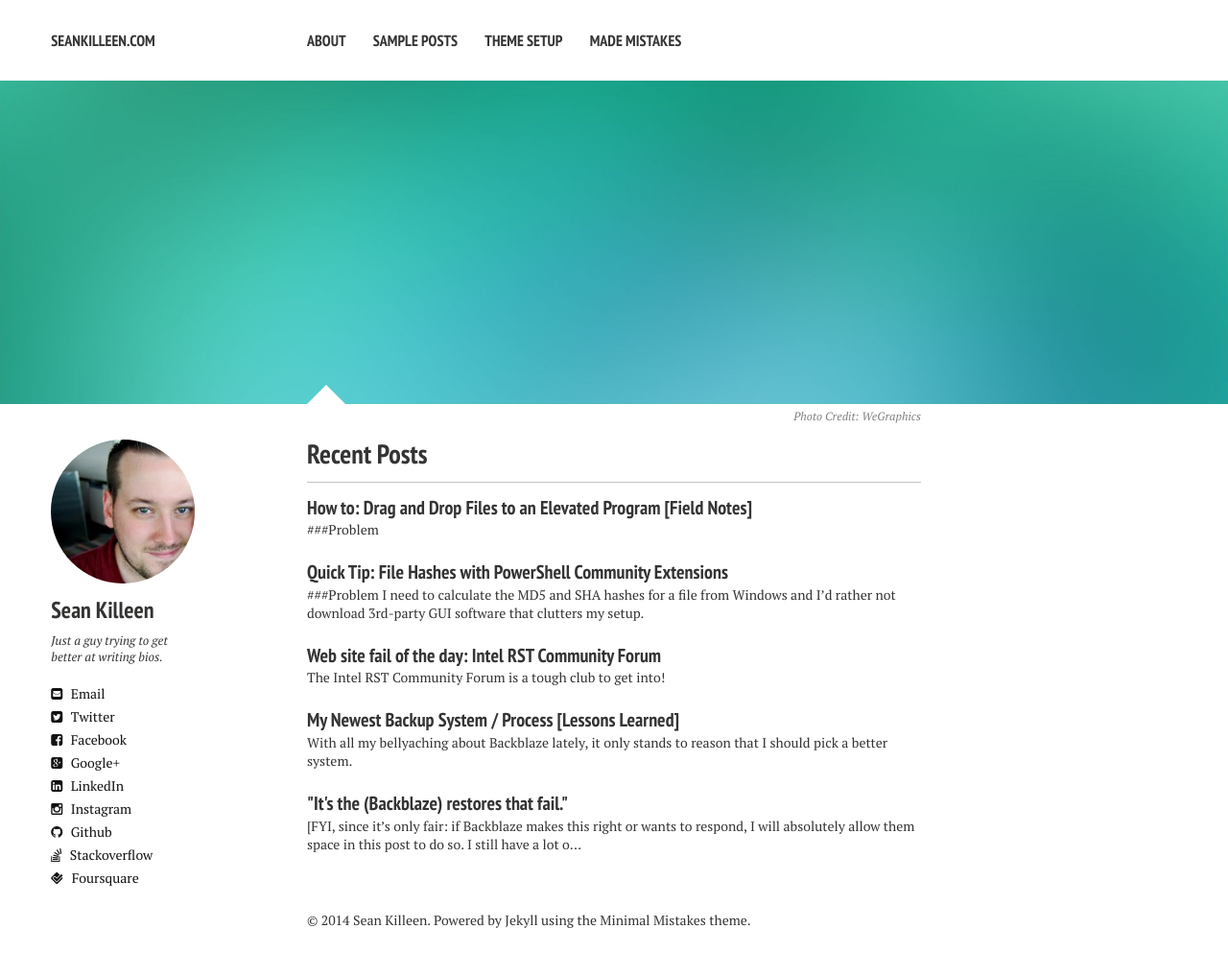
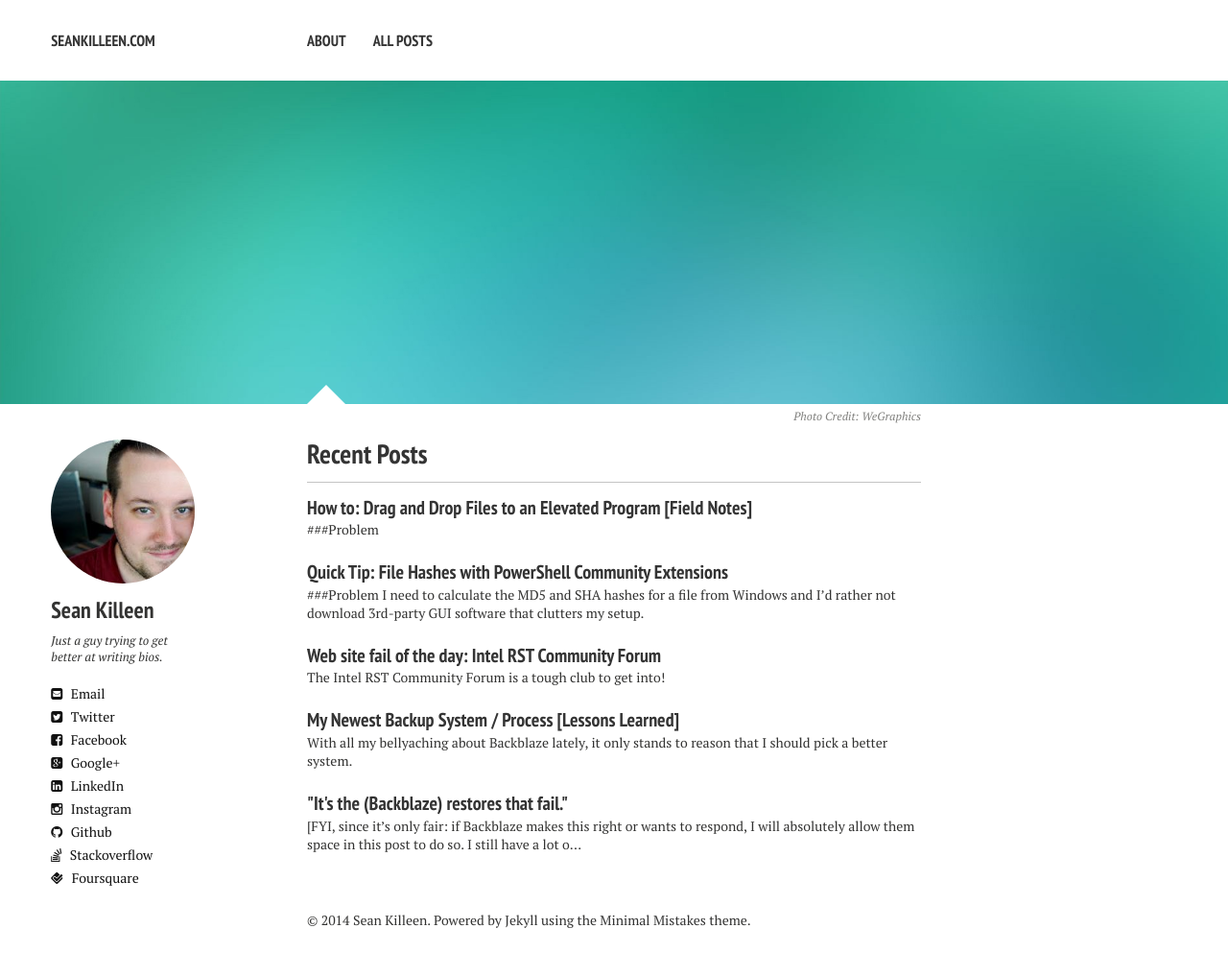
Before and after one commit to SeanKilleen/seankilleen.github.io, a Jekyll site: the page built from index.md, in a window 1280 px wide. Shown: the whole page at 96% size. Built offline with Jekyll 4.4.1, drawn with Linux system fonts in a browser that asks for light colours; nearby versions of some CDN libraries.

Commit message:
update navigation to include contact page

```diff
--- a/_data/navigation.yml
+++ b/_data/navigation.yml
@@ -3,11 +3,8 @@
 - title: About
   url: /about/
 
-- title: Sample Posts
+- title: All Posts
   url: /posts/
 
-- title: Theme Setup
-  url: /theme-setup/
-
-- title: Made Mistakes
-  url: http://mademistakes.com
+- tite: Contact Me
+  url: /contact/
```
